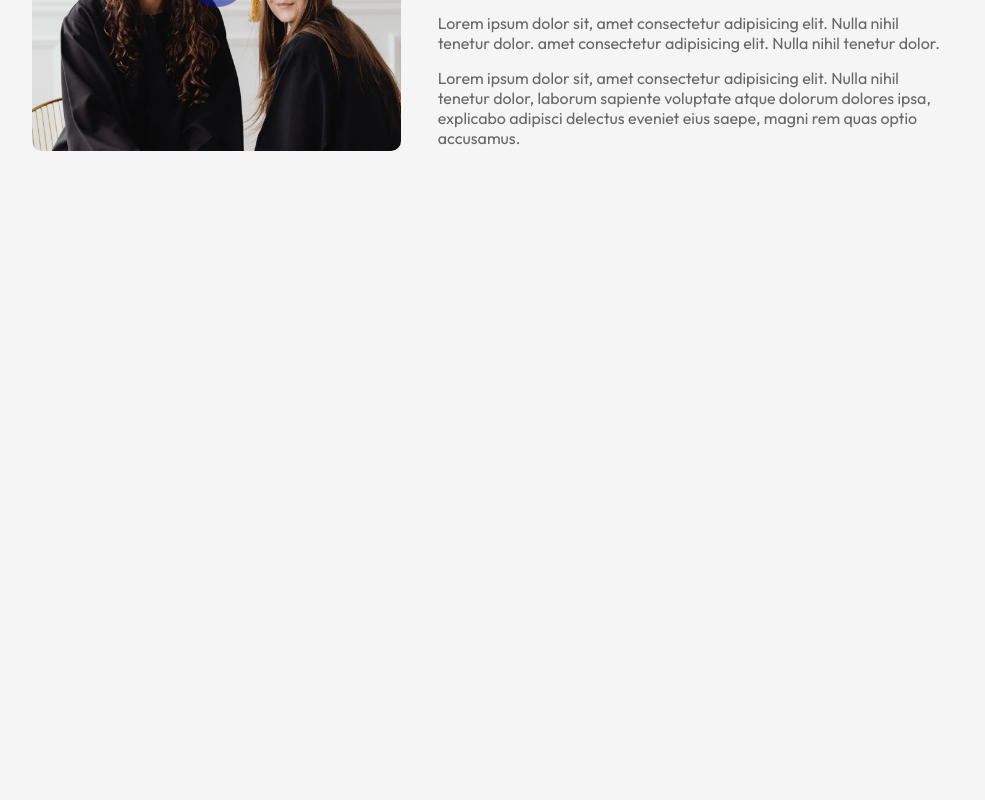
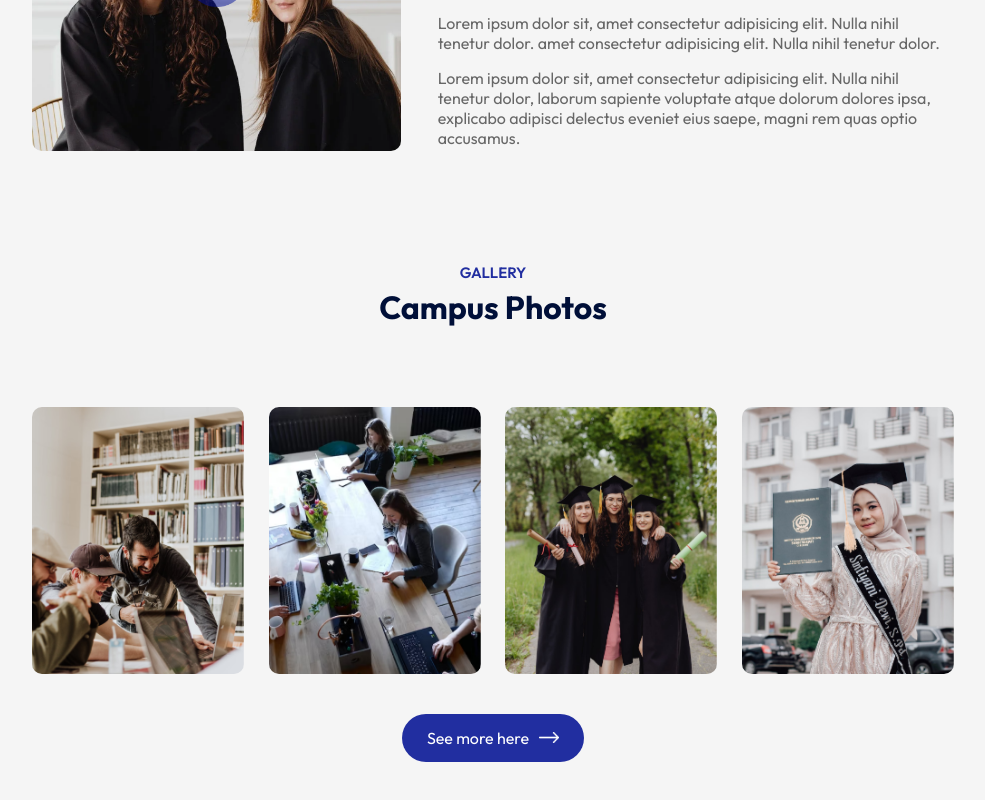
Before and after one commit to Syedrizwan23/Edusity, a React (Vite) app: page / in a window 1280 px wide. Shown: the part 1611-2411 px from the top of the page, without its empty margins (147-1132 px from the left). Before the commit the page ends 1874 px from the top, so only its background shows below. Built offline with nearby package versions, Linux system fonts and the light colour scheme.

Commit message:
Campus comleted

```diff
--- a/src/App.jsx
+++ b/src/App.jsx
@@ -1,4 +1,5 @@
 import About from "./Components/About/About";
+import Campus from "./Components/Campus/Campus";
 import Hero from "./Components/Hero/Hero";
 import Navbar from "./Components/Navbar/Navbar";
 import Programs from "./Components/Programs/Programs";
@@ -14,7 +15,8 @@
         <Title subTitle="Our Progrm" title="What We Offer" />
         <Programs />
         <About />
-
+        <Title subTitle="Gallery" title="Campus Photos" />
+        <Campus />
       </div>
     </div>
   );
--- /dev/null
+++ b/src/Components/Campus/Campus.css
@@ -0,0 +1,17 @@
+.campus{
+    margin: 80px auto;
+    width: 90%;
+    text-align: center;
+}
+.gallery{
+    display: flex;
+    align-items: center;
+    justify-content: space-between;
+    margin-bottom: 40px;
+
+}
+
+.gallery img{
+    width: 23%;
+    border-radius: 10px;
+}
--- /dev/null
+++ b/src/Components/Campus/Campus.jsx
@@ -0,0 +1,23 @@
+import "./Campus.css";
+import gallery_1 from '../../assets/gallery-1.png'
+import gallery_2 from '../../assets/gallery-2.png'
+import gallery_3 from '../../assets/gallery-3.png'
+import gallery_4 from '../../assets/gallery-4.png'
+import white_arrow from '../../assets/white-arrow.png'
+
+
+const Campus = () => {
+  return (
+    <div className="campus">
+      <div className="gallery">
+        <img src={gallery_1} alt="" />
+        <img src={gallery_2} alt="" />
+        <img src={gallery_3} alt="" />
+        <img src={gallery_4} alt="" />
+      </div>
+      <button className="btn dark-btn">See more here <img src={white_arrow} alt="" /></button>
+    </div>
+  );
+};
+
+export default Campus;
--- a/src/index.css
+++ b/src/index.css
@@ -41,3 +41,7 @@
     width: 20px;
     margin-left: 10px;
 }
+.dark-btn{
+    background: #212ea0;
+    color: #fff;
+}
```
